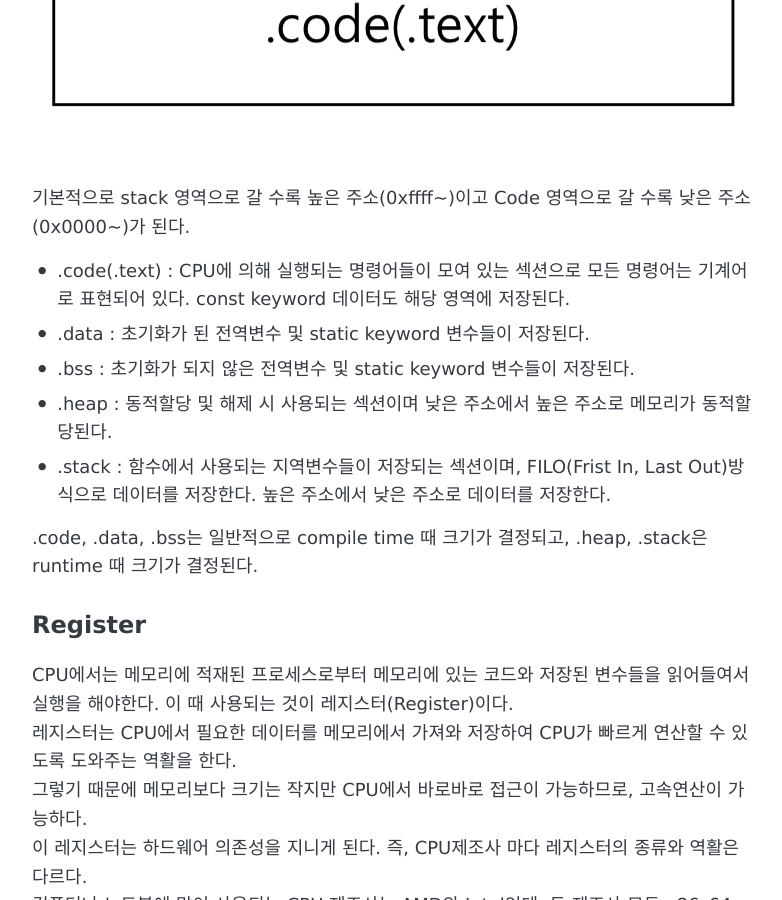
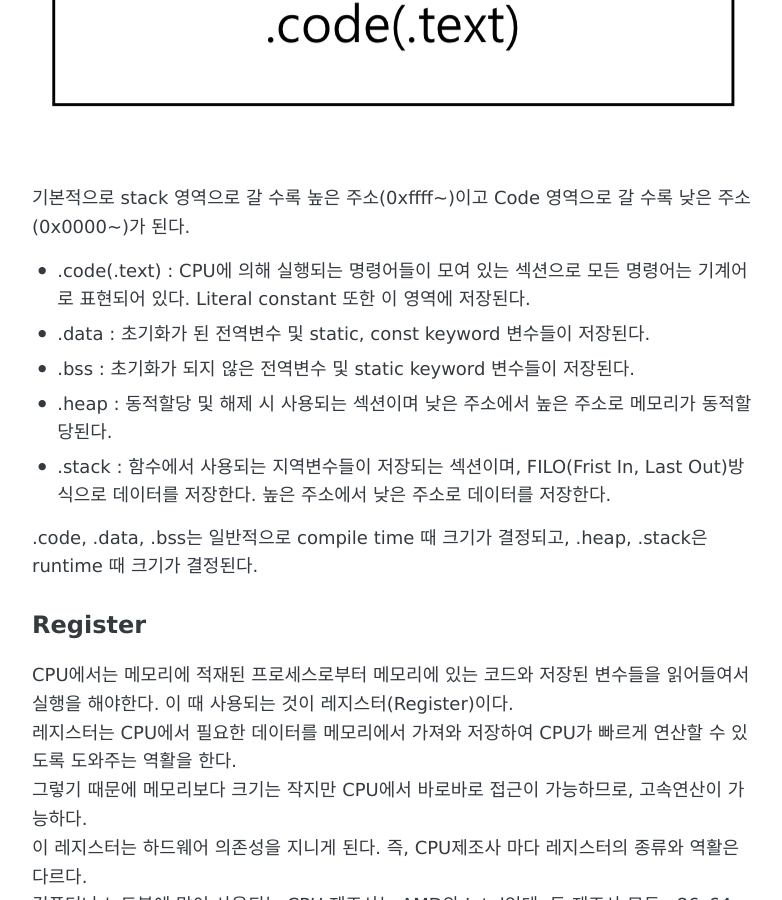
Before and after one commit to sp1end0r/sp1end0r.github.io, a Jekyll site: the page built from _posts/2019-09-09-x86_64-assembly.md, in a window 1280 px wide and 900 px high, scrolled down 2021 px. Shown: the whole window, without its empty margins (248-1030 px from the left). Built offline with Jekyll 4.4.1, drawn with Linux system fonts in a browser that asks for light colours.

Commit message:
Update 2019-09-09-x86_64-assembly.md

```diff
--- a/_posts/2019-09-09-x86_64-assembly.md
+++ b/_posts/2019-09-09-x86_64-assembly.md
@@ -23,8 +23,8 @@ CPU는 메모리에 올라간 프로그램의 명령어를 가져와서 해석
 프로세스가 할당 받은 메모리는 다음과 같은 구조를 같게 된다.
 ![memory](/images/post/2019-09-09-memory.png)
 기본적으로 stack 영역으로 갈 수록 높은 주소(0xffff~)이고 Code 영역으로 갈 수록 낮은 주소(0x0000~)가 된다.
-* .code(.text) : CPU에 의해 실행되는 명령어들이 모여 있는 섹션으로 모든 명령어는 기계어로 표현되어 있다. const keyword 데이터도 해당 영역에 저장된다.
-* .data : 초기화가 된 전역변수 및 static keyword 변수들이 저장된다.
+* .code(.text) : CPU에 의해 실행되는 명령어들이 모여 있는 섹션으로 모든 명령어는 기계어로 표현되어 있다. Literal constant 또한 이 영역에 저장된다.
+* .data : 초기화가 된 전역변수 및 static, const keyword 변수들이 저장된다.
 * .bss : 초기화가 되지 않은 전역변수 및 static keyword 변수들이 저장된다.
 * .heap : 동적할당 및 해제 시 사용되는 섹션이며 낮은 주소에서 높은 주소로 메모리가 동적할당된다.
 * .stack : 함수에서 사용되는 지역변수들이 저장되는 섹션이며, FILO(Frist In, Last Out)방식으로 데이터를 저장한다. 높은 주소에서 낮은 주소로 데이터를 저장한다.
```
